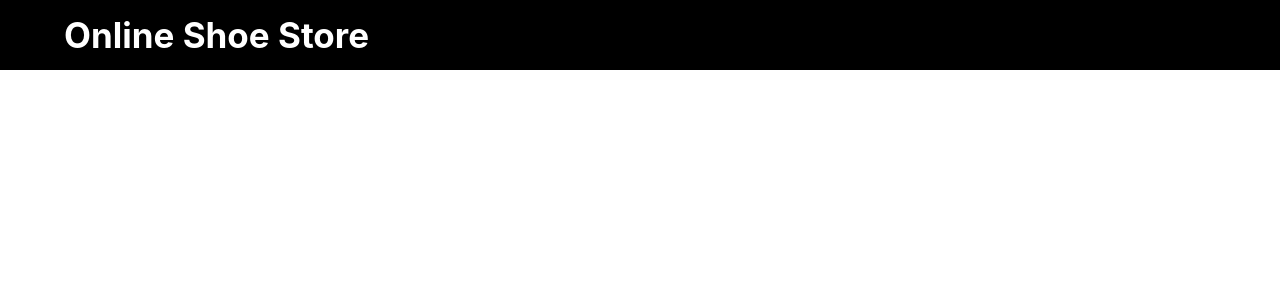
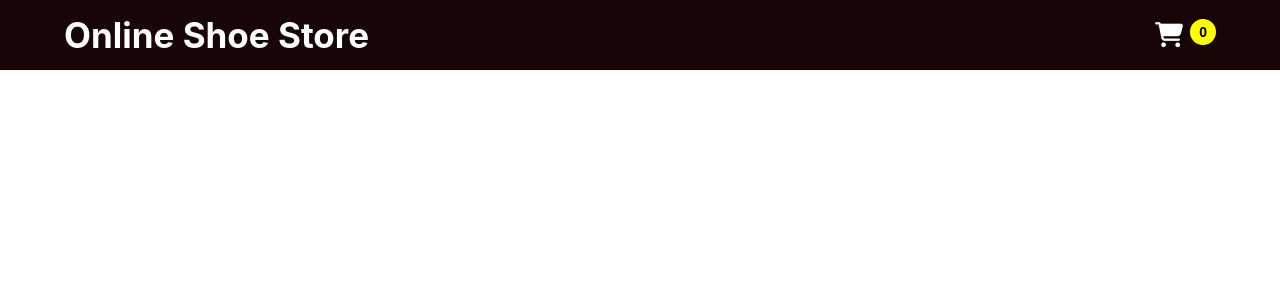
Before and after one commit to aakash147/shoe-store-project, a React (Create React App) app: page / in a window 1280 px wide. Shown: the top 300 px of the page. Built offline with nearby package versions, Linux system fonts and the light colour scheme.

Commit message:
changes in header file

```diff
--- a/public/index.html
+++ b/public/index.html
@@ -15,6 +15,7 @@
       user's mobile device or desktop. See https://developers.google.com/web/fundamentals/web-app-manifest/
     -->
     <link rel="manifest" href="%PUBLIC_URL%/manifest.json" />
+    <script src="https://kit.fontawesome.com/a6d9f39c95.js" crossorigin="anonymous"></script>
     <!--
       Notice the use of %PUBLIC_URL% in the tags above.
       It will be replaced with the URL of the `public` folder during the build.
--- a/src/components/Header/header.css
+++ b/src/components/Header/header.css
@@ -1,6 +1,6 @@
-nav {
+.container {
     height: 70px;
-    background: #000;
+    background: rgb(24, 6, 6);
     display: flex;
     justify-content: space-between;
     align-items: center;
@@ -12,3 +12,20 @@ h2 {
     color: white;
     font-size: 35px;
 }
+.fas {
+    color: white;
+    font-size: 25px;
+}
+
+.cartCount {
+    background-color: yellow;
+    color: black;
+    border-radius: 50%;
+    font-style: normal;
+    vertical-align: 7px;
+    margin-left: 7px;
+    padding: 5px 9px;
+    font-size: 14px;
+    font-weight: 700;
+    font-family: "Nunito",sans-serif;
+}
--- a/src/components/Header/header.js
+++ b/src/components/Header/header.js
@@ -6,6 +6,10 @@ export default () => {
       <nav>
          <div className='container'>
             <h2>Online Shoe Store</h2>
+            <i class="fas fa-shopping-cart">
+               <span className='cartCount'>0</span>
+            </i>
+
          </div>
       </nav>
    );
```
